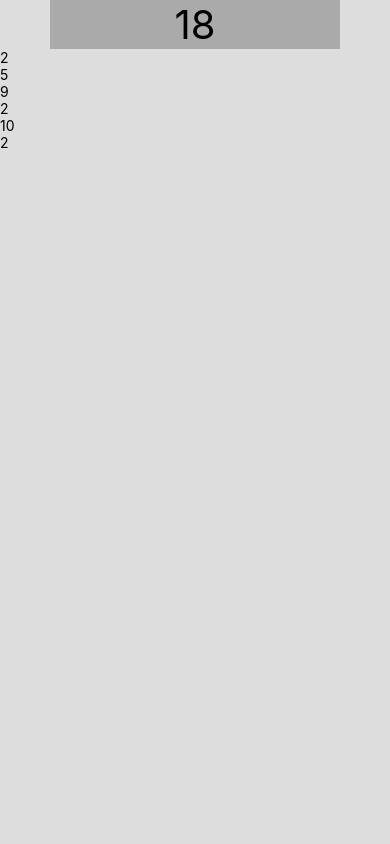
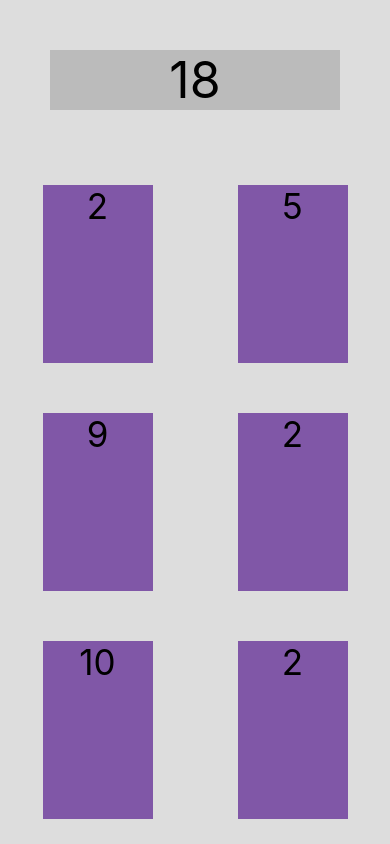
Before and after one commit to kianaa81/ReactNativeGame, a React Native app in the folder TargetSum/: screen / in a window 390 px wide. Built offline with nearby package versions, Linux system fonts and the light colour scheme.

Commit message:
Added some lines of codes and classes in return() to style the file Added some styling to the file to make them appear in rows and added some background colour to them

```diff
--- a/TargetSum/Game.js
+++ b/TargetSum/Game.js
@@ -20,10 +20,11 @@
     return (
       <View style={styles.container}>
         <Text style={styles.target}>{this.target}</Text>
-
+        <View style={styles.randomContainer}>
         {this.randomNumbers.map((randomNumber, index) =>
-          <Text key={index}>{randomNumber}</Text>
+          <Text style={styles.random} key={index}>{randomNumber}</Text>
         )}
+      </View>
       </View>
     );
   }
@@ -36,11 +37,29 @@
   },
 
   target: {
-    fontSize: 40,
-    backgroundColor: '#aaa',
-    marginHorizontal: 50,
+    fontSize: 50,
+    backgroundColor: '#bbb',
+    margin: 50,
     textAlign: 'center',
   },
+
+
+randomContainer: {
+  flex: 1,
+  flexDirection: 'row',
+  flexWrap: 'wrap',
+  justifyContent: 'space-around',
+},
+
+random: {
+  backgroundColor: 'rgb(128, 87, 167)',
+  width: 110,
+  marginHorizontal: 25,
+  marginVertical: 25,
+  fontSize: 35,
+  textAlign: 'center',
+},
+
 });
 
 export default Game;
```
